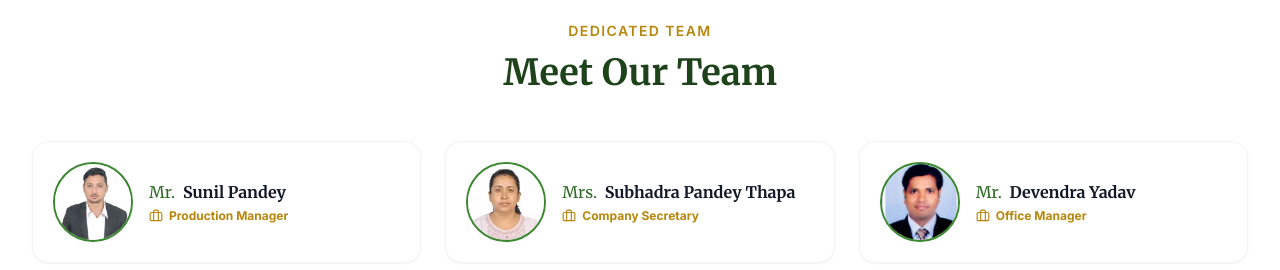
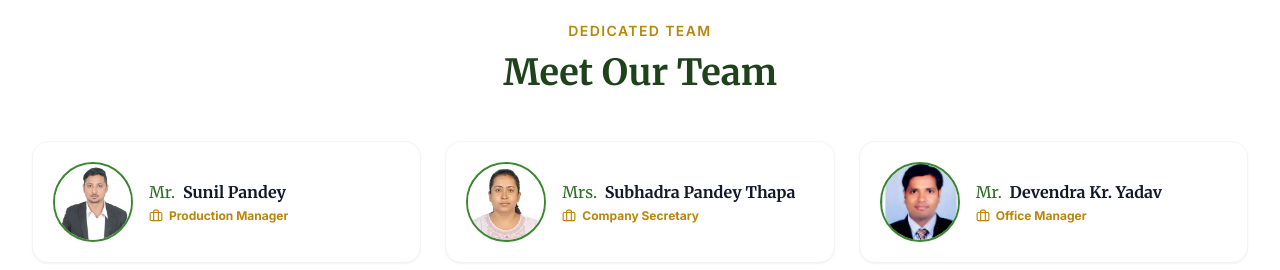
Before and after one commit to progressivecattlefodder-commits/PCFL_FRONTEND, a Next.js app: page /about in a window 1280 px wide. Shown: the part 2619-2889 px from the top of the page. Built offline with nearby package versions, Linux system fonts and the light colour scheme; no server answers.

Commit message:
ManagerNameMod

```diff
--- a/src/app/about/page.tsx
+++ b/src/app/about/page.tsx
@@ -99,7 +99,7 @@ const FALLBACK_EMPLOYEES: EmployeeUser[] = [
   {
     id: 5,
     status: 'Mr.',
-    full_name: 'Devendra Yadav',
+    full_name: 'Devendra Kr. Yadav',
     title: 'Office Manager',
     avatar_url: '/images/Personalities/emp_7.jpeg',
   },
```
